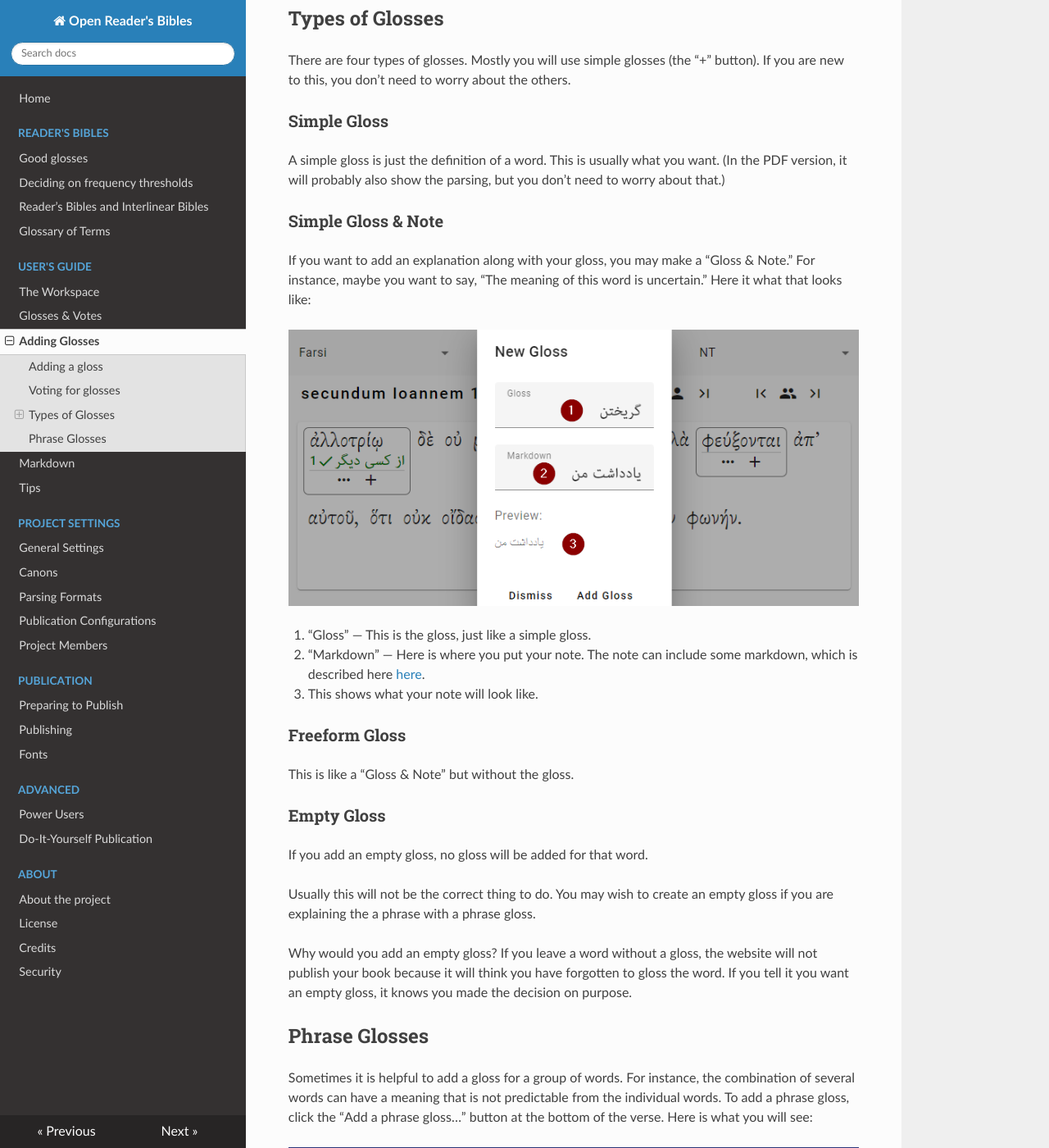
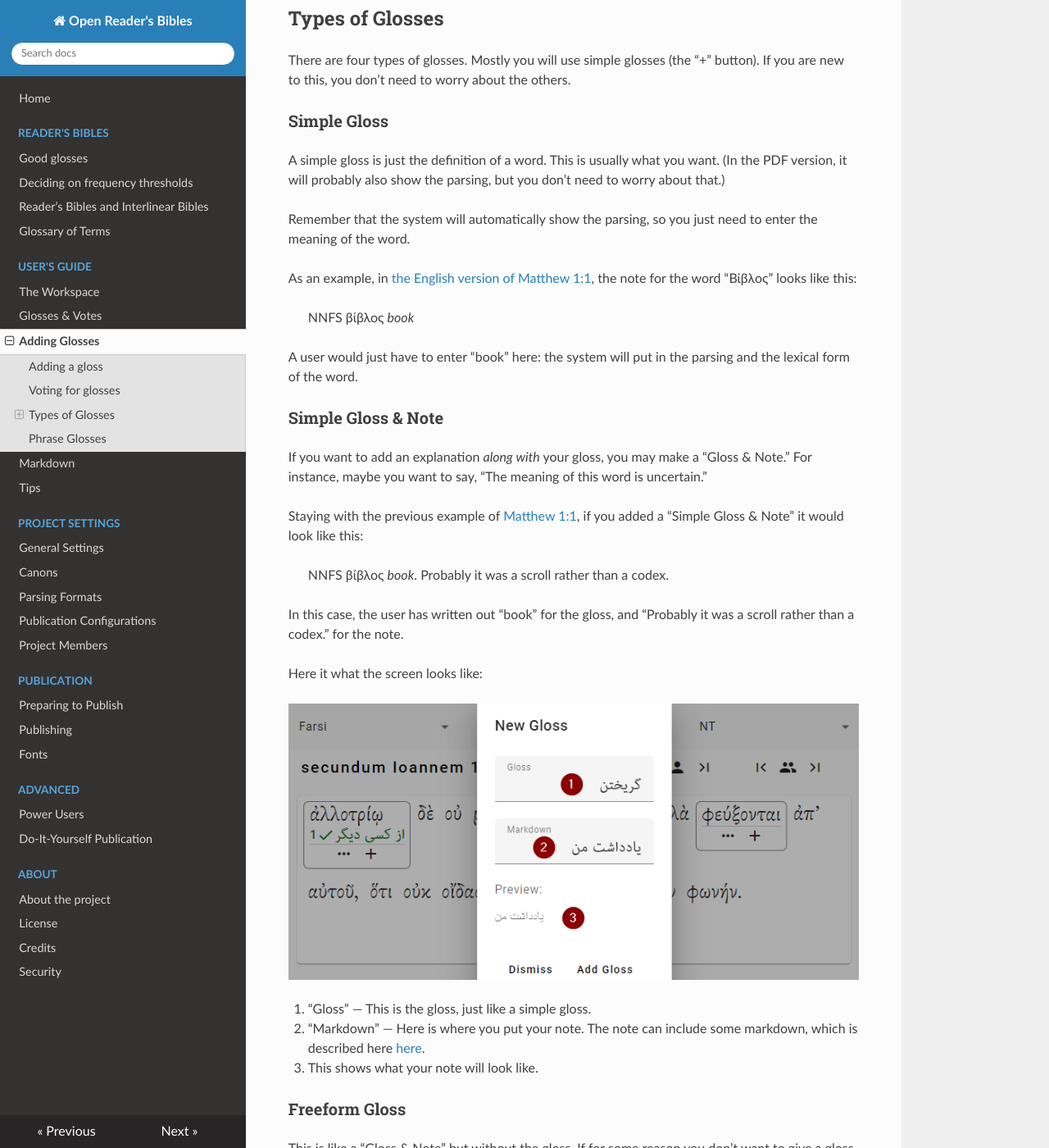
Before and after one commit to openreadersbibles/docs.openreadersbibles.org, an MkDocs documentation site: the page built from docs/gloss-types.md, in a window 1280 px wide and 1400 px high, scrolled down 2584 px. Shown: the whole window at 82% size. Built offline with MkDocs 1.6.1, drawn with Linux system fonts in a browser that asks for light colours; nearby versions of some CDN libraries; some of the changed text lies outside the part shown.

Commit message:
Gloss types

```diff
--- a/docs/gloss-types.md
+++ b/docs/gloss-types.md
@@ -44,8 +44,24 @@ There are four types of glosses. Mostly you will use simple glosses (the “+”
 ### Simple Gloss
 A simple gloss is just the definition of a word. This is usually what you want. (In the PDF version, it will probably also show the parsing, but you don't need to worry about that.)
 
+Remember that the system will automatically show the parsing, so you just need to enter the meaning of the word.
+
+As an example, in [the English version of Matthew 1:1](https://openreadersbibles.github.io/pub-sblgnt-biblebento/default/sblgnt-biblebento_NT_MAT-1.html), the note for the word “Βίβλος” looks like this:
+
+> NNFS βίβλος *book*
+
+A user would just have to enter “book” here: the system will put in the parsing and the lexical form of the word.
+
 ### Simple Gloss & Note
-If you want to add an explanation along with your gloss, you may make a “Gloss & Note.” For instance, maybe you want to say, “The meaning of this word is uncertain.” Here it what that looks like:
+If you want to add an explanation *along with* your gloss, you may make a “Gloss & Note.” For instance, maybe you want to say, “The meaning of this word is uncertain.”
+
+Staying with the previous example of [Matthew 1:1](https://openreadersbibles.github.io/pub-sblgnt-biblebento/default/sblgnt-biblebento_NT_MAT-1.html), if you added a “Simple Gloss & Note” it would look like this:
+
+> NNFS βίβλος *book*. Probably it was a scroll rather than a codex.
+
+In this case, the user has written out “book” for the gloss, and “Probably it was a scroll rather than a codex.” for the note.
+
+Here it what the screen looks like:
 
 ![](images/gloss-with-markdown.png)
 
@@ -54,14 +70,14 @@ If you want to add an explanation along with your gloss, you may make a “Gloss
 3. This shows what your note will look like.
 
 ### Freeform Gloss
-This is like a “Gloss & Note” but without the gloss.
+This is like a “Gloss & Note” but without the gloss. If for some reason you don't want to give a gloss, you can use this option.
 
 ### Empty Gloss
-If you add an empty gloss, no gloss will be added for that word.
+If you add an empty gloss, no footnote will be given for the word at all: no parsing, no lexical form, no gloss.
 
 Usually this will not be the correct thing to do. You may wish to create an empty gloss if you are explaining the a phrase with a phrase gloss.
 
-Why would you add an empty gloss? If you leave a word without a gloss, the website will not publish your book because it will think you have forgotten to gloss the word. If you tell it you want an empty gloss, it knows you made the decision on purpose.
+Why would you add an empty gloss? If you leave a word without a gloss, the website will give you a warning because it will think you have forgotten to gloss the word. If you tell it you want an empty gloss, it knows you made the decision on purpose and will not give the warning.
 
 ## Phrase Glosses
 Sometimes it is helpful to add a gloss for a group of words. For instance, the combination of several words can have a meaning that is not predictable from the individual words. To add a phrase gloss, click the “Add a phrase gloss...” button at the bottom of the verse. Here is what you will see:
```
